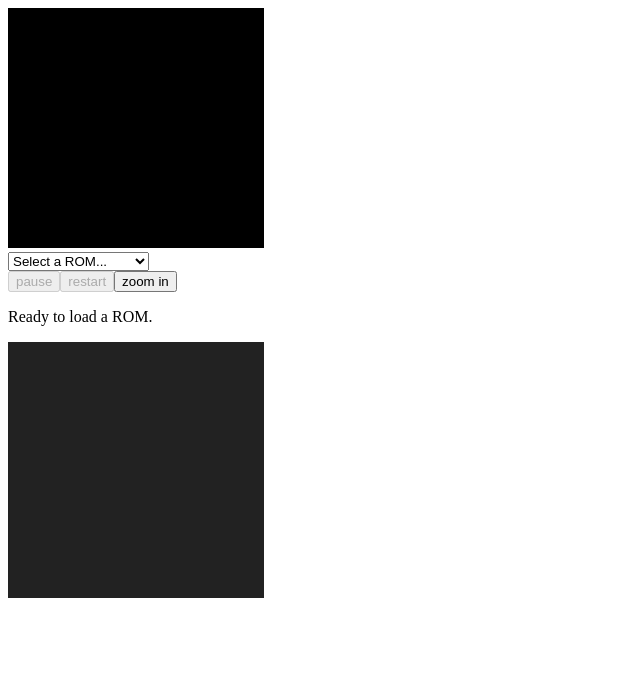
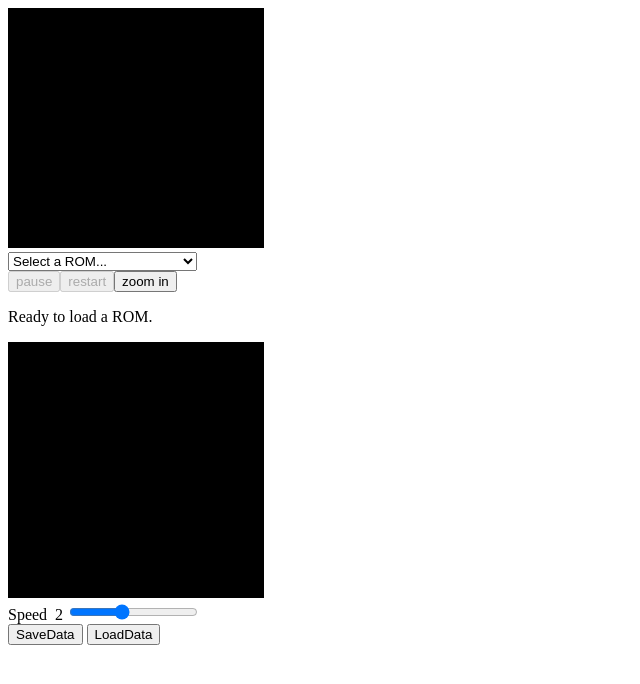
Before and after one commit to OwenMcNaughton/GameAutoMaker, a website: page index.html in a window 1280 px wide. Shown: the whole page, without its empty margins (0-640 px from the left). Drawn offline with Linux system fonts and the light colour scheme; animation ran at ten frames a second.

Commit message:
savedata and replay speed

```diff
--- a/index.html
+++ b/index.html
@@ -13,6 +13,14 @@
 
   <div>
     <canvas id="canvas" width="256" height="256"></canvas>
+    <br>
+    <label class="lab">Speed</label>&nbsp
+    <output class="lab" id="RS_LAB">2</output>
+    <input name="REPLAY_SPEED" id="REPLAY_SPEED" type="range" min="0.02"
+       max="5" step=".01" value="2" onchange="ReplaySpeedChange()"/>
+    <br>
+    <button onclick="SaveData()" type="button">SaveData</button>
+    <button onclick="LoadData()" type="button">LoadData</button>
   </div>
 
   <script src="lib/jquery-1.4.2.min.js"></script>
@@ -33,14 +41,29 @@
 var PIX_TOL = 1,
     MOV_TOL = 5;
 
-var fps, last_date, second = 0, frame_count = 0;
+var fps, last_date, second = 0, frame_count = 0, replay_speed = 1;
 
 var canvas = document.getElementById('canvas');
 
 var nes = new JSNES({
   'ui': $('#emulator').JSNESUI({
     "Roms": [
-      ['Super Mario Bros', 'roms/Super Mario Bros..nes']
+      'Blaster Master.nes',
+      'Bomberman.nes',
+      'Bubble Bobble.nes',
+      'Castlevania.nes',
+      'Contra.nes',
+      'Donkey Kong.nes',
+      'Final Fantasy.nes',
+      'Legend of Zelda, The.nes',
+      'Mario Bros..nes',
+      'Mega Man.nes',
+      'Pac Man (Namco).nes',
+      'Super Mario Bros. 2.nes',
+      'Super Mario Bros. 3.nes',
+      'Super Mario Bros..nes',
+      'Super Pitfall.nes',
+      'Tetris (Nintendo).nes'
     ]
   })
 });
@@ -50,23 +73,25 @@ var gam = new GameAutoMaker(nes.frames);
 window.requestAnimationFrame(Draw);
 
 function Draw() {
-  frame_count += 3;
-  if (frame_count >= gam.footage.length - 3) {
+  frame_count += replay_speed * 2;
+  if (frame_count >= gam.footage.length - replay_speed) {
     frame_count = 1;
-    gam = new GameAutoMaker(nes.frames, PIX_TOL, MOV_TOL);
+    if (nes.frames.length > 0) {
+      gam = new GameAutoMaker(nes.frames, PIX_TOL, MOV_TOL);
+    }
   }
 
-  gam.ProcessFrame(frame_count);
+  gam.ProcessFrame(Math.floor(frame_count));
 
   var ctx = canvas.getContext('2d');
 
   ctx.clearRect(0, 0, 256, 256);
-  ctx.fillStyle = "#222222";
+  ctx.fillStyle = "#000000";
   ctx.fillRect(0, 0, 256, 256);
 
-  for (var i = 0; i != gam.sprite_groups.length; i++) {
+  for (var i = 0; i < gam.sprite_groups.length; i++) {
     ctx.fillStyle = gam.sprite_groups[i].color;
-    for (var j = 0; j != gam.sprite_groups[i].s.length; j++) {
+    for (var j = 0; j < gam.sprite_groups[i].s.length; j++) {
       ctx.fillRect(gam.sprite_groups[i].s[j].pos.x,
                    gam.sprite_groups[i].s[j].pos.y,
                    gam.sprite_groups[i].s[j].size,
@@ -77,6 +102,22 @@ function Draw() {
   window.requestAnimationFrame(Draw);
 }
 
+function SaveData() {
+  localStorage.setItem('frame_data', JSON.stringify(gam.footage));
+}
+
+function LoadData() {
+  var frame_data = localStorage.getItem('frame_data');
+  if (frame_data != "") {
+    gam.footage = JSON.parse(frame_data);
+  }
+}
+
+function ReplaySpeedChange() {
+  replay_speed = Number(document.querySelector('#REPLAY_SPEED').value);
+  document.querySelector('#RS_LAB').value = replay_speed;
+}
+
   </script>
   <!--[if IE]>
     <script type="text/vbscript" src="source/jsnes-ie-hacks.vbscript"></script>
--- a/jsnes_src/ui.js
+++ b/jsnes_src/ui.js
@@ -227,12 +227,6 @@ if (typeof jQuery !== 'undefined') {
                         this.buttons.pause.attr("value", "resume");
                     }
                     this.buttons.restart.attr("disabled", null);
-                    if (this.nes.opts.emulateSound) {
-                        this.buttons.sound.attr("value", "disable sound");
-                    }
-                    else {
-                        this.buttons.sound.attr("value", "enable sound");
-                    }
                 },
 
                 updateStatus: function(s) {
@@ -247,8 +241,8 @@ if (typeof jQuery !== 'undefined') {
                             var optgroup = $('<optgroup></optgroup>').
                                 attr("label", groupName);
                             for (var i = 0; i < roms[groupName].length; i++) {
-                                $('<option>'+roms[groupName][i][0]+'</option>')
-                                    .attr("value", roms[groupName][i][1])
+                                $('<option>' + roms[groupName][i] + '</option>')
+                                    .attr("value", "roms/" + roms[groupName][i])
                                     .appendTo(optgroup);
                             }
                             this.romSelect.append(optgroup);
--- a/src/GameAutoMaker.js
+++ b/src/GameAutoMaker.js
@@ -15,17 +15,17 @@ GameAutoMaker.prototype = {
     if (frame == undefined) return;
 
     var sprites = [];
-    for (var i = 0; i != frame.sprites.length; i++) {
+    for (var i = 0; i < frame.sprites.length; i++) {
       sprites.push({s: frame.sprites[i], b: true});
     }
 
-    for (var i = 0; i != sprites.length; i++) {
+    for (var i = 0; i < sprites.length; i++) {
       if (sprites[i].b) {
         sprites[i].b = false;
 
         var done = false;
-        for (var j = 0; j != sprite_groups.length; j++) {
-          for (var k = 0; k != sprite_groups[j].s.length; k++) {
+        for (var j = 0; j < sprite_groups.length; j++) {
+          for (var k = 0; k < sprite_groups[j].s.length; k++) {
             if (SpriteOverlap(sprites[i].s, sprite_groups[j].s[k])) {
               sprite_groups[j].s.push(sprites[i].s);
               sprite_groups[j].c = Centroid(sprite_groups[j].s);
@@ -38,7 +38,7 @@ GameAutoMaker.prototype = {
         if (done) continue;
 
         var sg = {s: [sprites[i].s], c: Centroid([sprites[i].s])};
-        for (var j = 0; j != sprites.length; j++) {
+        for (var j = 0; j < sprites.length; j++) {
           if (i != j && sprites[j].b) {
             if (SpriteOverlap(sprites[i].s, sprites[j].s)) {
               sprites[j].b = false;
@@ -51,12 +51,13 @@ GameAutoMaker.prototype = {
       }
     }
 
-    for (var i = 0; i != sprite_groups.length; i++) {
+    for (var i = 0; i < sprite_groups.length; i++) {
       sprite_groups[i].color = this.colors[i];
     }
 
-    for (var i = 0; i != sprite_groups.length; i++) {
-      for (var j = 0; j != this.sprite_groups.length; j++) {
+    /*
+    for (var i = 0; i < sprite_groups.length; i++) {
+      for (var j = 0; j < this.sprite_groups.length; j++) {
         if (Dist(sprite_groups[i].c, this.sprite_groups[j].c) < this.move_tol) {
           this.sprite_groups.splice(j, 1, sprite_groups[i]);
         } else {
@@ -64,6 +65,7 @@ GameAutoMaker.prototype = {
         }
       }
     }
+    */
 
     this.sprite_groups = sprite_groups;
   },
--- a/src/util.js
+++ b/src/util.js
@@ -16,7 +16,7 @@ function GetRandomColor() {
     var letters = '0123456789ABCDEF'.split('');
     var color = '#';
     for (var i = 0; i < 6; i++ ) {
-        color += letters[Math.floor(Math.random() * 16)];
+        color += letters[Math.floor(Math.random() * 14) + 2];
     }
     return color;
 }
```
